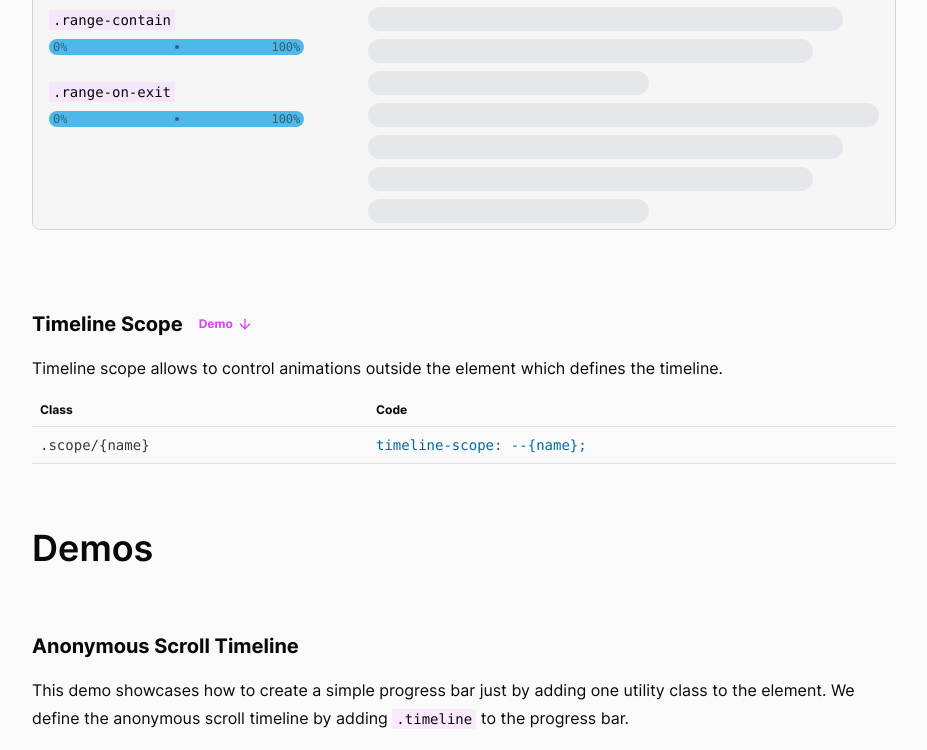
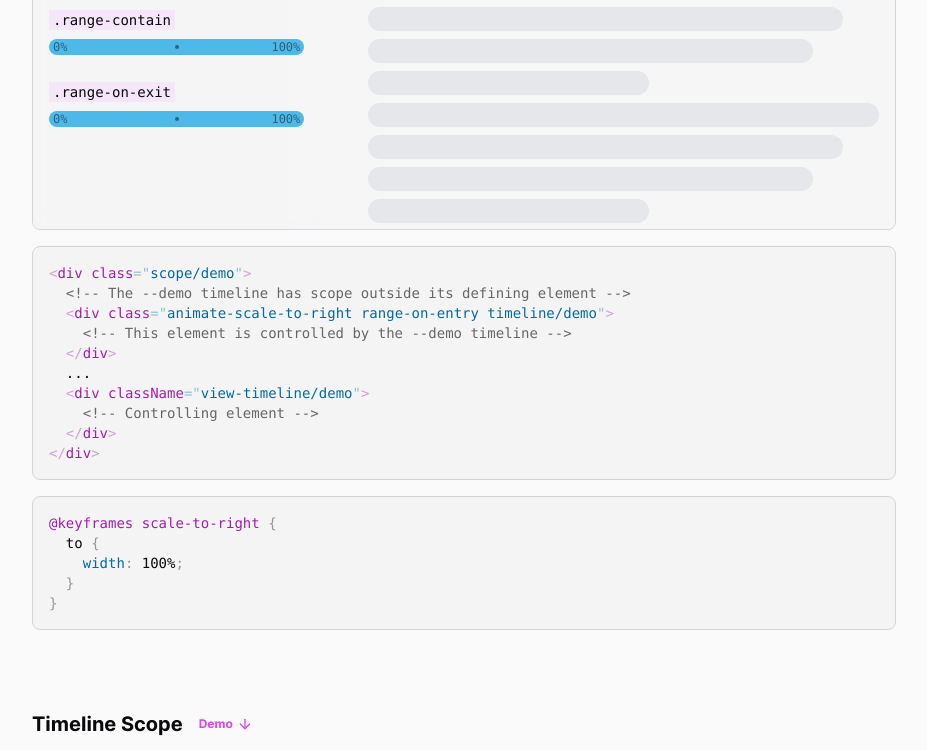
Before and after one commit to adamplesnik/tailwindcss-scroll-driven-animations, a React (Vite) app: page /docs in a window 1280 px wide. Shown: the part 2000-2750 px from the top of the page, without its empty margins (176-1103 px from the left). Built offline with nearby package versions, Linux system fonts and the light colour scheme; what @adam.plesnik/tailwindcss-scroll-driven-animations would draw is missing.

Commit message:
Fix various issues, tune spacing

```diff
--- a/src/components/Heading.tsx
+++ b/src/components/Heading.tsx
@@ -24,25 +24,21 @@ const Heading = ({
   )
   if (size === 1) {
     return (
-      <h1 className={defaultClasses + ' py-4 text-3xl font-semibold md:py-8'}>
+      <h1 className={defaultClasses + ' py-2 text-3xl font-semibold'}>
         {children}
         {anchor}
       </h1>
     )
   } else if (size === 2) {
     return (
-      <h2 className={defaultClasses + ' pb-4 pt-12 text-4xl font-semibold has-[+h3]:pb-0'}>
+      <h2 className={defaultClasses + ' pb-4 pt-16 text-4xl font-semibold has-[+h3]:pb-0'}>
         {children}
         {anchor}
       </h2>
     )
   } else {
     return (
-      <h3
-        className={
-          defaultClasses + ' flex items-center gap-4 pb-4 pt-12 text-xl font-bold sm:pt-16'
-        }
-      >
+      <h3 className={defaultClasses + ' mt-2 flex items-center gap-4 pb-4 pt-16 text-xl font-bold'}>
         {children}
         {anchor}
         {link}
--- a/src/css/keyframes.css
+++ b/src/css/keyframes.css
@@ -43,9 +43,6 @@
 }
 
 @keyframes scale-to-right {
-  from {
-    width: 0;
-  }
   to {
     width: 100%;
   }
--- a/src/demos/DemoTriggerLine.tsx
+++ b/src/demos/DemoTriggerLine.tsx
@@ -1,10 +1,12 @@
+import { addWithSpace } from '../utils/addWithSpace'
+
 const DemoTriggerLine = ({
   className = '',
   explanation = '',
   percentage = undefined,
 }: DemoTriggerLineProps) => {
   return (
-    <div className={'flex h-8 items-center' + (className ? ` ${className}` : '')}>
+    <div className={'flex items-center' + addWithSpace(className)}>
       <div className="h-0.5 min-w-4 flex-1 bg-fuchsia-500/50 dark:bg-cyan-500"></div>
       {percentage || explanation ? (
         <div className="flex items-center gap-1 px-4">
--- a/src/demos/MultiRangeDemo.tsx
+++ b/src/demos/MultiRangeDemo.tsx
@@ -20,25 +20,25 @@ const skeletonCollection = [
 
 const MultiRangeDemo = () => {
   return (
-    <DemoWrapper className="flex flex-col gap-4 scope/range-demo sm:flex-row sm:gap-12">
+    <DemoWrapper className="flex flex-col gap-4 scope/demo sm:flex-row sm:gap-12">
       <div className="sticky top-0 flex flex-1 flex-col gap-2 bg-zinc-100/20 p-4 backdrop-blur sm:gap-6 sm:bg-transparent dark:bg-zinc-800/20 dark:sm:bg-transparent">
-        <DemoAnimationExampleRow animations="range-on-entry" timeline="timeline/range-demo" />
-        <DemoAnimationExampleRow animations="range" timeline="timeline/range-demo" />
-        <DemoAnimationExampleRow animations="range-contain" timeline="timeline/range-demo" />
-        <DemoAnimationExampleRow animations="range-on-exit" timeline="timeline/range-demo" />
+        <DemoAnimationExampleRow animations="range-on-entry" timeline="timeline/demo" />
+        <DemoAnimationExampleRow animations="range" timeline="timeline/demo" />
+        <DemoAnimationExampleRow animations="range-contain" timeline="timeline/demo" />
+        <DemoAnimationExampleRow animations="range-on-exit" timeline="timeline/demo" />
       </div>
       <div className="w-full flex-[2] px-4 sm:pl-0">
-        <div className="pb-4 pt-8">
+        <div className="py-8">
           {skeletonCollection.map((width, key) => (
             <Skeleton width={width} key={key} />
           ))}
         </div>
         <DemoTriggerLine />
-        <div className="px-2 py-4 view-timeline/range-demo sm:px-4">
-          <Code>.view-timeline/range-demo</Code>
+        <div className="px-2 py-4 view-timeline/demo sm:px-4">
+          <Code>.view-timeline/demo</Code>
         </div>
         <DemoTriggerLine />
-        <div className="pb-8 pt-4">
+        <div className="py-8">
           {skeletonCollection.map((width, key) => (
             <Skeleton width={width} key={key} />
           ))}
--- a/src/demos/ProgressBarDemo.tsx
+++ b/src/demos/ProgressBarDemo.tsx
@@ -8,12 +8,12 @@ const skeletonCollection = ['96%', '100%', '92%', '100%', '93%', '87%', '55%']
 const ProgressBarDemo = () => {
   return (
     <DemoWrapper>
-      <div className="sticky top-0 z-10 flex w-full animate-scale-to-right gap-2 overflow-hidden rounded-md bg-sky-500/80 timeline dark:bg-fuchsia-500/80">
+      <div className="sticky top-0 z-10 flex w-0 animate-scale-to-right gap-2 overflow-hidden rounded-md bg-sky-500/80 timeline dark:bg-fuchsia-500/80">
         <Code>.animate-scale-to-right</Code> <Code>.timeline</Code>
       </div>
       <div className="px-4 sm:px-8">
         <DemoTriggerLine
-          className="mb-6"
+          className="mb-6 mt-4"
           percentage={0}
           explanation="scroll(y)"
           iconClassName="rotate-45"
@@ -28,7 +28,7 @@ const ProgressBarDemo = () => {
           <Skeleton width={width} key={key} />
         ))}
         <DemoTriggerLine
-          className="mt-6"
+          className="mb-6 mt-4"
           percentage={100}
           explanation="scroll(y)"
           iconClassName="-rotate-45"
--- a/src/demos/RangeDemo.tsx
+++ b/src/demos/RangeDemo.tsx
@@ -22,11 +22,19 @@ const RangeDemo = () => {
           <Skeleton />
           <Skeleton width={'100%'}></Skeleton>
           <Skeleton width={'78%'}></Skeleton>
-          <DemoTriggerLine percentage={0} explanation="The element starts leaving the frame" />
+          <DemoTriggerLine
+            percentage={0}
+            explanation="The element starts leaving the frame"
+            className="mt-8"
+          />
           <div className="w-full rounded p-4 view-timeline/navbar">
             <Code>.view-timeline/navbar</Code>
           </div>
-          <DemoTriggerLine percentage={100} explanation="The element leaves the frame" />
+          <DemoTriggerLine
+            percentage={100}
+            explanation="The element leaves the frame"
+            className="mb-8"
+          />
           <div className="mb-8">
             {skeletonCollection.map((width, key) => (
               <Skeleton width={width} key={key} />
--- a/src/docs/Docs.tsx
+++ b/src/docs/Docs.tsx
@@ -1,6 +1,8 @@
+import CodeBlock from '../components/CodeBlock'
 import Heading from '../components/Heading'
 import Paragraph from '../components/Paragraph'
 import MultiRangeDemo from '../demos/MultiRangeDemo'
+import { multiRange, multiRangeKeyframes } from '../utils/demoExamples'
 import DocsTable from './DocsTable'
 
 const animationTimelineClasses = [
@@ -69,7 +71,7 @@ const Docs = () => {
         another scrollable element.
       </Paragraph>
       <DocsTable items={viewTimelineClasses} />
-      <Heading size={3} href="#range" hrefType="demo" id="documentation-range-start">
+      <Heading size={3} id="documentation-range">
         Animation Range
       </Heading>
       <Paragraph>
@@ -81,6 +83,8 @@ const Docs = () => {
         Scroll the container to see each how range utility class affects the animation.
       </Paragraph>
       <MultiRangeDemo />
+      <CodeBlock language="html">{multiRange}</CodeBlock>
+      <CodeBlock language="css">{multiRangeKeyframes}</CodeBlock>
       <Heading size={3} href="#range" hrefType="demo" id="documentation-scope">
         Timeline Scope
       </Heading>
--- a/src/docs/DocsTable.tsx
+++ b/src/docs/DocsTable.tsx
@@ -3,7 +3,7 @@ import DocsTableRow from './DocsTableRow'
 
 const DocsTable = ({ items }: DocsTableProps) => {
   return (
-    <div className="mb-4 flex flex-col gap-2">
+    <div className="flex flex-col gap-2 py-2">
       <div className="flex gap-1 text-xs font-bold sm:gap-4">
         <div className="pl-2 sm:w-80">Class</div>
         <div className="block opacity-50 sm:hidden">/</div>
--- a/src/partials/Animations.tsx
+++ b/src/partials/Animations.tsx
@@ -75,7 +75,7 @@ const Animations = () => {
       >
         {codeExampleView}
       </CodeBlock>
-      <Heading size={3} href="/docs#documentation-range-start">
+      <Heading size={3} href="/docs#documentation-range">
         Range
       </Heading>
       <Paragraph>
--- a/src/partials/Demo.tsx
+++ b/src/partials/Demo.tsx
@@ -1,9 +1,8 @@
-import { BookText } from 'lucide-react'
 import Code from '../components/Code'
 import CodeBlock from '../components/CodeBlock'
 import Heading from '../components/Heading'
-import Link from '../components/Link'
 import Paragraph from '../components/Paragraph'
+import AppearDemo from '../demos/AppearDemo'
 import ProgressBarDemo from '../demos/ProgressBarDemo'
 import RangeDemo from '../demos/RangeDemo'
 import {
@@ -14,7 +13,6 @@ import {
   rangeDemo,
   rangeKeyframes,
 } from '../utils/demoExamples'
-import AppearDemo from '../demos/AppearDemo'
 
 const Demo = () => {
   return (
@@ -54,20 +52,6 @@ const Demo = () => {
       <RangeDemo />
       <CodeBlock language="html">{rangeDemo}</CodeBlock>
       <CodeBlock language="css">{rangeKeyframes}</CodeBlock>
-      <Heading size={3}>Conclusion</Heading>
-      <Paragraph>
-        To better understand the impact of each utility class in the demo, take a look at its code.
-        These comparisons will help you visualize how selected class affect the animations. For a
-        comprehensive overview of the topic, refer to the{' '}
-        <Link
-          href="https://developer.mozilla.org/en-US/docs/Web/CSS/CSS_scroll-driven_animations"
-          Icon={BookText}
-          target="_blank"
-        >
-          MDN documentation
-        </Link>
-        .
-      </Paragraph>
     </>
   )
 }
--- a/src/partials/MainTitle.tsx
+++ b/src/partials/MainTitle.tsx
@@ -18,7 +18,7 @@ const MainTitle = () => {
         </Link>{' '}
         I&nbsp;created.
       </Heading>
-      <Paragraph size={'small'} className={'text-zinc-600 dark:text-zinc-400'}>
+      <Paragraph size={'small'} className={'pb-12 pt-6 text-zinc-600 dark:text-zinc-400'}>
         Bratislava, Slovakia,{' '}
         <Link href="https://adamplesnik.com" target="_blank" borderWidth="narrow">
           adamplesnik.com
--- a/src/utils/demoExamples.ts
+++ b/src/utils/demoExamples.ts
@@ -8,9 +8,6 @@ export const progressBarDemo = `<div>
 </div>`
 
 export const progressBarKeyframes = `@keyframes scale-to-right {
-  from {
-    width: 0;
-  }
   to {
     width: 100%;
   }
@@ -19,7 +16,7 @@ export const progressBarKeyframes = `@keyframes scale-to-right {
 export const rangeDemo = `<div class="scope/navbar">
   <!-- The --navbar timeline has scope outside its defining element -->
   <div class="animate-translate-down timeline/navbar range-on-exit">
-    <!-- Navbar is shown when the controlling element starts to leave the frame -->
+    <!-- Navbar is shown when the controlling element leaves the frame -->
   </div>
   <div>
     ...
@@ -39,7 +36,7 @@ export const rangeKeyframes = `@keyframes translate-down {
 export const appearDemo = `<div>
   ...
   <div class="animate-appear timeline-view">
-    <!-- The element is controlled by its own anonymous view() timeline. -->
+    <!-- This element is controlled by its own anonymous view() timeline. -->
   </div>
   ...
 </div>`
@@ -61,3 +58,20 @@ export const appearKeyframes = `@keyframes appear {
     transform: scale(1);
   }
 }`
+
+export const multiRange = `<div class="scope/demo">
+  <!-- The --demo timeline has scope outside its defining element -->
+  <div class="animate-scale-to-right range-on-entry timeline/demo">
+    <!-- This element is controlled by the --demo timeline -->
+  </div>
+  ...
+  <div className="view-timeline/demo">
+    <!-- Controlling element -->
+  </div>
+</div>`
+
+export const multiRangeKeyframes = `@keyframes scale-to-right {
+  to {
+    width: 100%;
+  }
+}`
```
